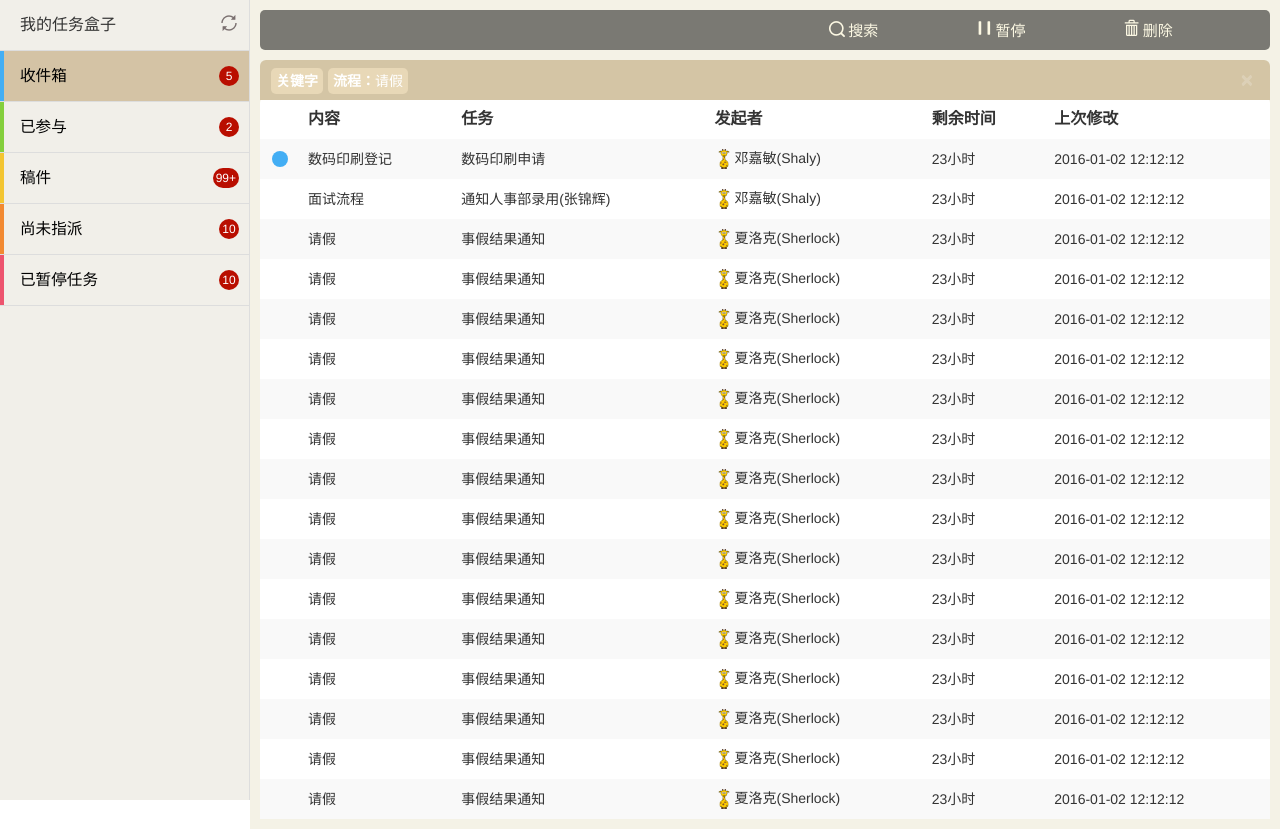
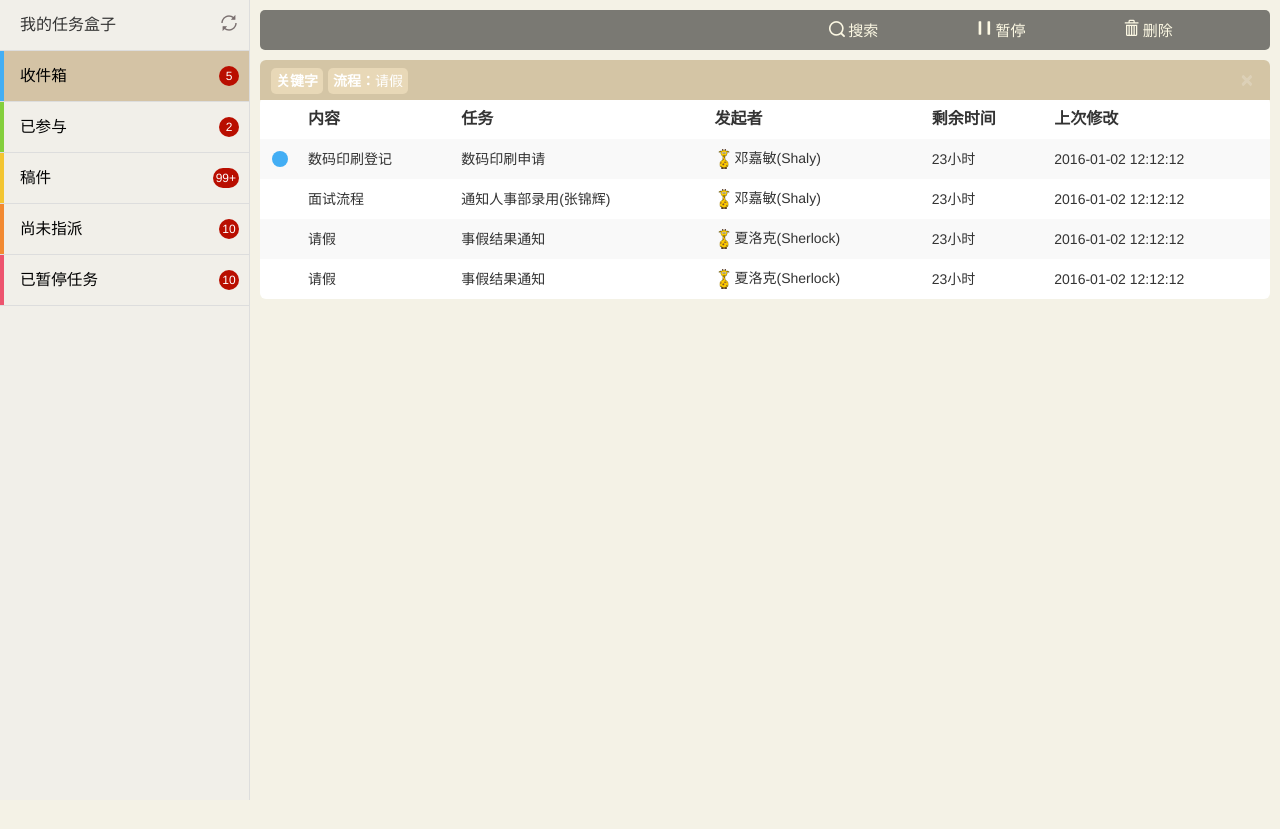
Before and after one commit to sihai00/mission, a website: page index.html in a window 1280 px wide. After the commit the page ends 800 px from the top, so only its background shows below. Drawn offline with Linux system fonts and the light colour scheme.

Commit message:
mix refresh bug

```diff
--- a/index.html
+++ b/index.html
@@ -146,149 +146,6 @@
 								<td>23小时</td>
 								<td class="hidden-xs">2016-01-02 12:12:12</td>
 							</tr>
-							<tr>
-								<td>
-									<input type="checkbox" name="dot-check">
-									<div class="category-dot"><span class="glyphicon glyphicon-ok" aria-hidden="true"></span></div>
-								</td>
-								<td>请假</td>
-								<td>事假结果通知</td>
-								<td><img src="img/touxiang.png" alt="头像">夏洛克(Sherlock)</td>
-								<td>23小时</td>
-								<td class="hidden-xs">2016-01-02 12:12:12</td>
-							</tr>
-							<tr>
-								<td>
-									<input type="checkbox" name="dot-check">
-									<div class="category-dot"><span class="glyphicon glyphicon-ok" aria-hidden="true"></span></div>
-								</td>
-								<td>请假</td>
-								<td>事假结果通知</td>
-								<td><img src="img/touxiang.png" alt="头像">夏洛克(Sherlock)</td>
-								<td>23小时</td>
-								<td class="hidden-xs">2016-01-02 12:12:12</td>
-							</tr>
-							<tr>
-								<td>
-									<input type="checkbox" name="dot-check">
-									<div class="category-dot"><span class="glyphicon glyphicon-ok" aria-hidden="true"></span></div>
-								</td>
-								<td>请假</td>
-								<td>事假结果通知</td>
-								<td><img src="img/touxiang.png" alt="头像">夏洛克(Sherlock)</td>
-								<td>23小时</td>
-								<td class="hidden-xs">2016-01-02 12:12:12</td>
-							</tr>
-							<tr>
-								<td>
-									<input type="checkbox" name="dot-check">
-									<div class="category-dot"><span class="glyphicon glyphicon-ok" aria-hidden="true"></span></div>
-								</td>
-								<td>请假</td>
-								<td>事假结果通知</td>
-								<td><img src="img/touxiang.png" alt="头像">夏洛克(Sherlock)</td>
-								<td>23小时</td>
-								<td class="hidden-xs">2016-01-02 12:12:12</td>
-							</tr>
-							<tr>
-								<td>
-									<input type="checkbox" name="dot-check">
-									<div class="category-dot"><span class="glyphicon glyphicon-ok" aria-hidden="true"></span></div>
-								</td>
-								<td>请假</td>
-								<td>事假结果通知</td>
-								<td><img src="img/touxiang.png" alt="头像">夏洛克(Sherlock)</td>
-								<td>23小时</td>
-								<td class="hidden-xs">2016-01-02 12:12:12</td>
-							</tr>
-							<tr>
-								<td>
-									<input type="checkbox" name="dot-check">
-									<div class="category-dot"><span class="glyphicon glyphicon-ok" aria-hidden="true"></span></div>
-								</td>
-								<td>请假</td>
-								<td>事假结果通知</td>
-								<td><img src="img/touxiang.png" alt="头像">夏洛克(Sherlock)</td>
-								<td>23小时</td>
-								<td class="hidden-xs">2016-01-02 12:12:12</td>
-							</tr>
-							<tr>
-								<td>
-									<input type="checkbox" name="dot-check">
-									<div class="category-dot"><span class="glyphicon glyphicon-ok" aria-hidden="true"></span></div>
-								</td>
-								<td>请假</td>
-								<td>事假结果通知</td>
-								<td><img src="img/touxiang.png" alt="头像">夏洛克(Sherlock)</td>
-								<td>23小时</td>
-								<td class="hidden-xs">2016-01-02 12:12:12</td>
-							</tr>
-							<tr>
-								<td>
-									<input type="checkbox" name="dot-check">
-									<div class="category-dot"><span class="glyphicon glyphicon-ok" aria-hidden="true"></span></div>
-								</td>
-								<td>请假</td>
-								<td>事假结果通知</td>
-								<td><img src="img/touxiang.png" alt="头像">夏洛克(Sherlock)</td>
-								<td>23小时</td>
-								<td class="hidden-xs">2016-01-02 12:12:12</td>
-							</tr>
-							<tr>
-								<td>
-									<input type="checkbox" name="dot-check">
-									<div class="category-dot"><span class="glyphicon glyphicon-ok" aria-hidden="true"></span></div>
-								</td>
-								<td>请假</td>
-								<td>事假结果通知</td>
-								<td><img src="img/touxiang.png" alt="头像">夏洛克(Sherlock)</td>
-								<td>23小时</td>
-								<td class="hidden-xs">2016-01-02 12:12:12</td>
-							</tr>
-							<tr>
-								<td>
-									<input type="checkbox" name="dot-check">
-									<div class="category-dot"><span class="glyphicon glyphicon-ok" aria-hidden="true"></span></div>
-								</td>
-								<td>请假</td>
-								<td>事假结果通知</td>
-								<td><img src="img/touxiang.png" alt="头像">夏洛克(Sherlock)</td>
-								<td>23小时</td>
-								<td class="hidden-xs">2016-01-02 12:12:12</td>
-							</tr>
-							<tr>
-								<td>
-									<input type="checkbox" name="dot-check">
-									<div class="category-dot"><span class="glyphicon glyphicon-ok" aria-hidden="true"></span></div>
-								</td>
-								<td>请假</td>
-								<td>事假结果通知</td>
-								<td><img src="img/touxiang.png" alt="头像">夏洛克(Sherlock)</td>
-								<td>23小时</td>
-								<td class="hidden-xs">2016-01-02 12:12:12</td>
-							</tr>
-							<tr>
-								<td>
-									<input type="checkbox" name="dot-check">
-									<div class="category-dot"><span class="glyphicon glyphicon-ok" aria-hidden="true"></span></div>
-								</td>
-								<td>请假</td>
-								<td>事假结果通知</td>
-								<td><img src="img/touxiang.png" alt="头像">夏洛克(Sherlock)</td>
-								<td>23小时</td>
-								<td class="hidden-xs">2016-01-02 12:12:12</td>
-							</tr>
-							<tr>
-								<td>
-									<input type="checkbox" name="dot-check">
-									<div class="category-dot"><span class="glyphicon glyphicon-ok" aria-hidden="true"></span></div>
-								</td>
-								<td>请假</td>
-								<td>事假结果通知</td>
-								<td><img src="img/touxiang.png" alt="头像">夏洛克(Sherlock)</td>
-								<td>23小时</td>
-								<td class="hidden-xs">2016-01-02 12:12:12</td>
-							</tr>
 						</tbody>
 					</table>
 				</div>
--- a/js/mission-box.js
+++ b/js/mission-box.js
@@ -30,9 +30,15 @@ $(function(){
 	showChoose($(".title-top:nth-child(2) .title-btn button"),2);
 	showChoose($(".title-top:nth-child(3) .title-btn button"),3);
 
+	var timeone = 0,
+		timetwo = 0;
 	$(".myIcon-refresh").on('click',function(event){
-		$(".left-category").fadeOut(0).delay(2000).fadeIn(200);
-		$(".spinner").fadeIn(0).delay(2000).fadeOut(0);
+		timeone = (new Date()).getTime();
+		if (timeone-timetwo>2000) {
+			$(".left-category").fadeOut(0).delay(2000).fadeIn(200);
+			$(".spinner").fadeIn(0).delay(2000).fadeOut(0);
+		}
+		timetwo = (new Date()).getTime();
 	});
 
 	function showCollectionBox(){
--- a/less/mission-box.less
+++ b/less/mission-box.less
@@ -6,9 +6,12 @@
 @alert-span-bac: #E8D8B7;
 html{
 	font-style: 62.5%;
+	height: 100%;
 }
 body{
 	font-family:"Helvetica Neue",Helvetica,Arial,"Hiragino Sans GB", "Microsoft YaHei", "WenQuanYi Micro Hei",sans-serif;
+	height: 100%;
+	background-color: @right-content;
 }
 a,a:hover,a:link,a:focus{
 	text-decoration: none;
```
Also changed, not shown: css/mission-box.css.
